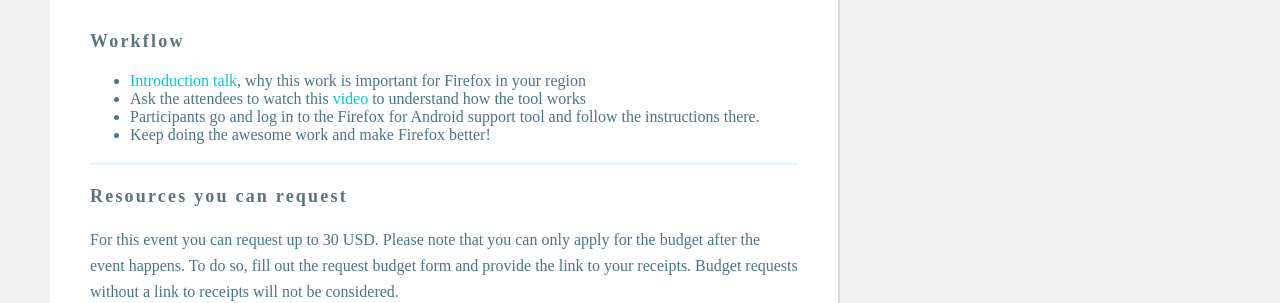
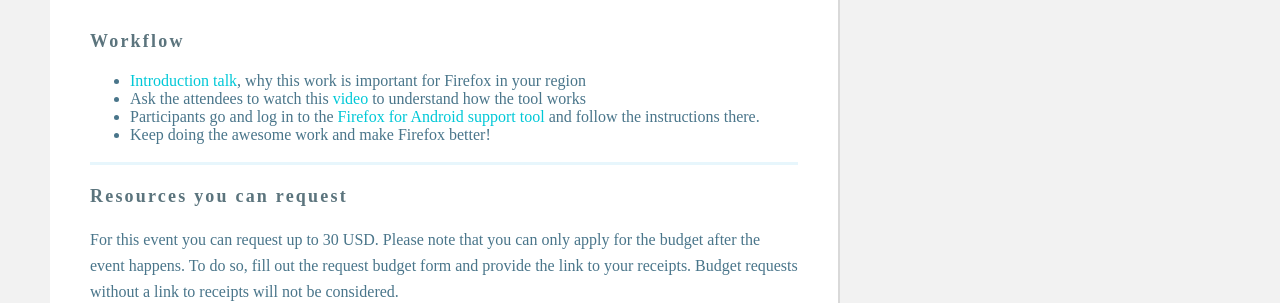
Before and after one commit to mozilla/sumo-playstore-campaign, a Jekyll site: the page built from _articles/host.md, in a window 1280 px wide. Shown: the part 600-903 px from the top of the page. Built offline with Jekyll 4.4.1, drawn with Linux system fonts in a browser that asks for light colours; some web fonts are replaced; a script that is not in the unit is left out; part of the change alters nothing that is shown.

```diff
--- a/_articles/host.md
+++ b/_articles/host.md
@@ -9,7 +9,7 @@ title: Become a Host
 
 * <a href="https://docs.google.com/presentation/d/1sAtzmP6T7jgCCRIcPRfnXEAAiFVXCns2l1Q_zv1IPDE/edit?usp=sharing"> Introduction talk</a>, why this work is important for Firefox in your region
 * Ask the attendees to watch this <a href="https://www.youtube.com/watch?v=fJoC17w3lRY&feature=youtu.be">video</a> to understand how the tool works
-* Participants go and log in to the Firefox for Android support tool and follow the instructions there.
+* Participants go and log in to the <a href="https://supportusers.mozilla.community">Firefox for Android support tool</a> and follow the instructions there.
 * Keep doing the awesome work and make Firefox better!
 
 ### Resources you can request
```
